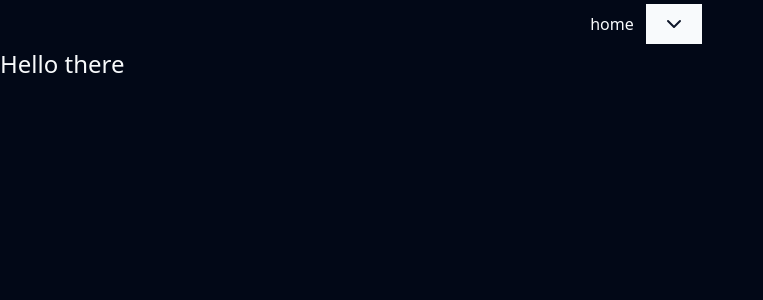
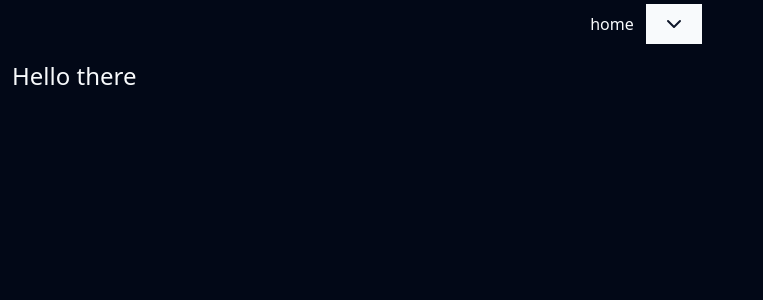
Before and after one commit to b-at-neu/pulse, a Next.js app: page / in a window 1280 px wide. Shown: the top 300 px of the page, without its empty margins (0-763 px from the left). Built offline with nearby package versions, Linux system fonts and the light colour scheme.

Commit message:
#11: add margin to main

```diff
--- a/app/layout.tsx
+++ b/app/layout.tsx
@@ -31,7 +31,7 @@ export default function Layout({
       </head>
       <body className='w-full min-h-screen'>
         <Navbar />
-        <main>{children}</main>
+        <main className='m-3'>{children}</main>
       </body>
     </html>
   );
```
